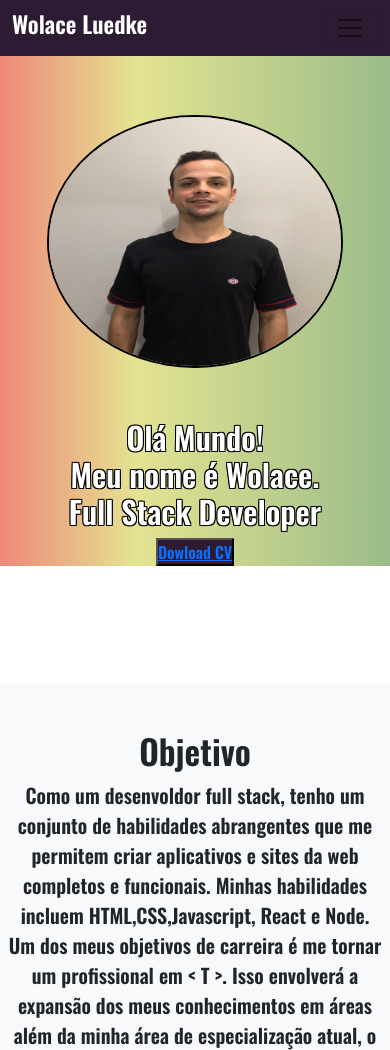
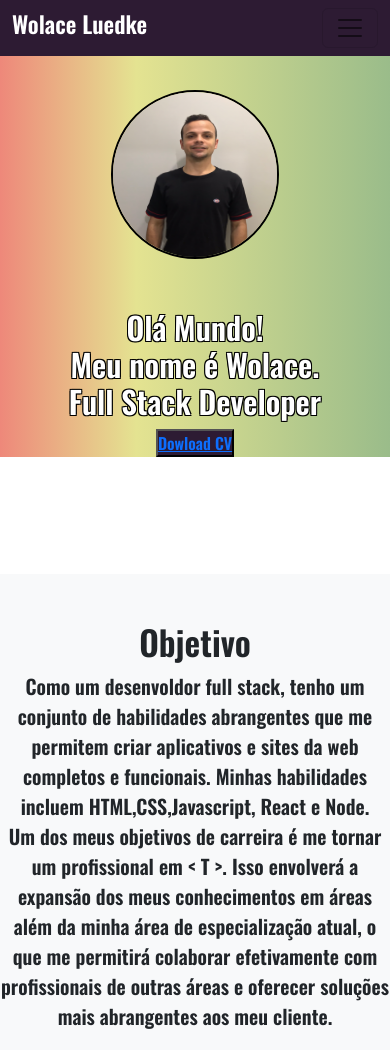
Before and after one commit to wolaceluedke/PortfolioDeApresentacao, a plain HTML site: page index.html in a window 390 px wide. Shown: the top 1050 px of the page. Drawn offline with nearby package versions, Linux system fonts and the light colour scheme.

Commit message:
Update style.css

```diff
--- a/style/style.css
+++ b/style/style.css
@@ -44,6 +44,14 @@ APRESENTAÇÃO */
     .foto{
         height: 30vh;
         width: 35vh;
+        border-radius: 50%;
+    }
+}
+@media screen and (max-width: 600px){
+    .foto{
+        height: 20vh;
+        width: 20vh;
+        border-radius: 50%;
     }
 }
 
```
